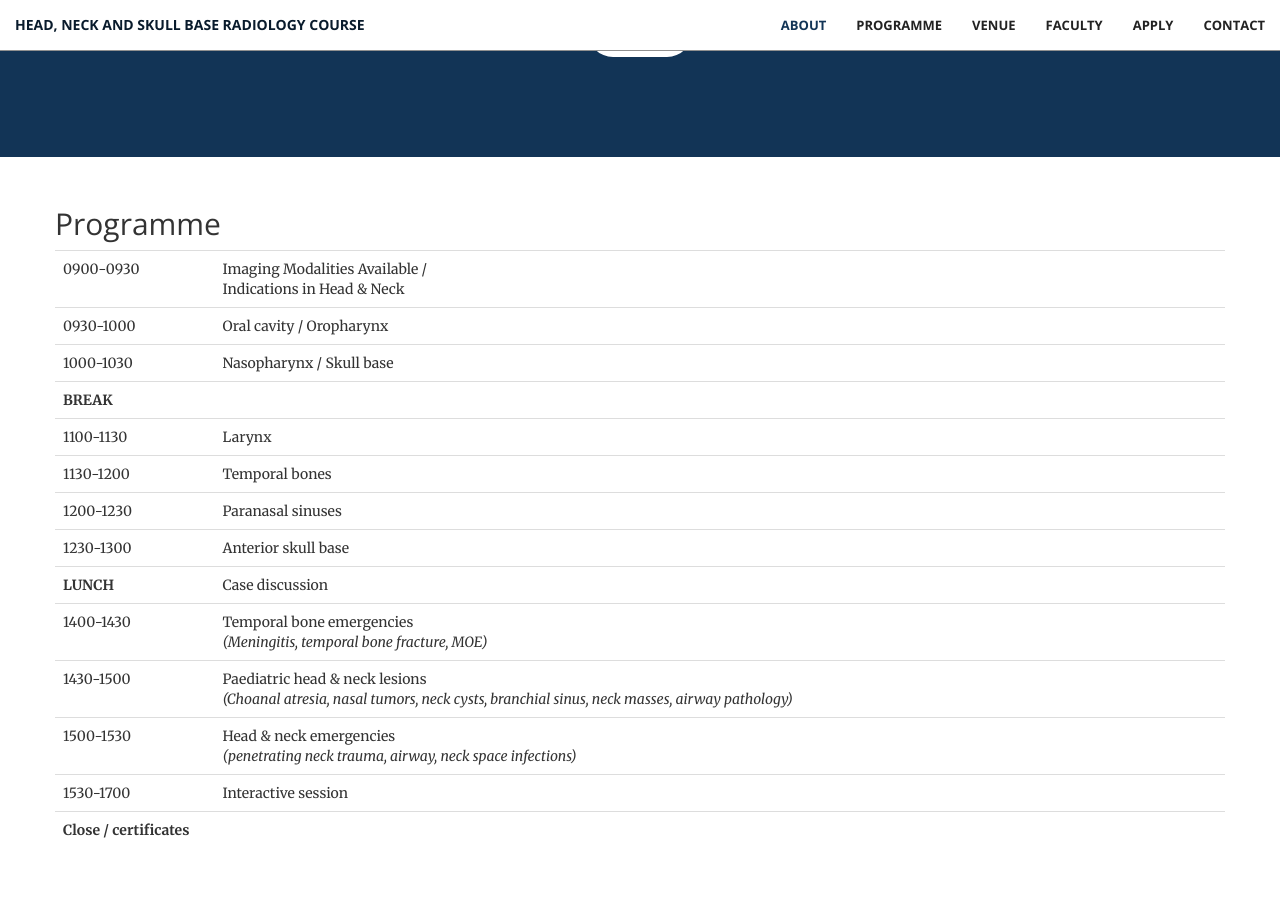
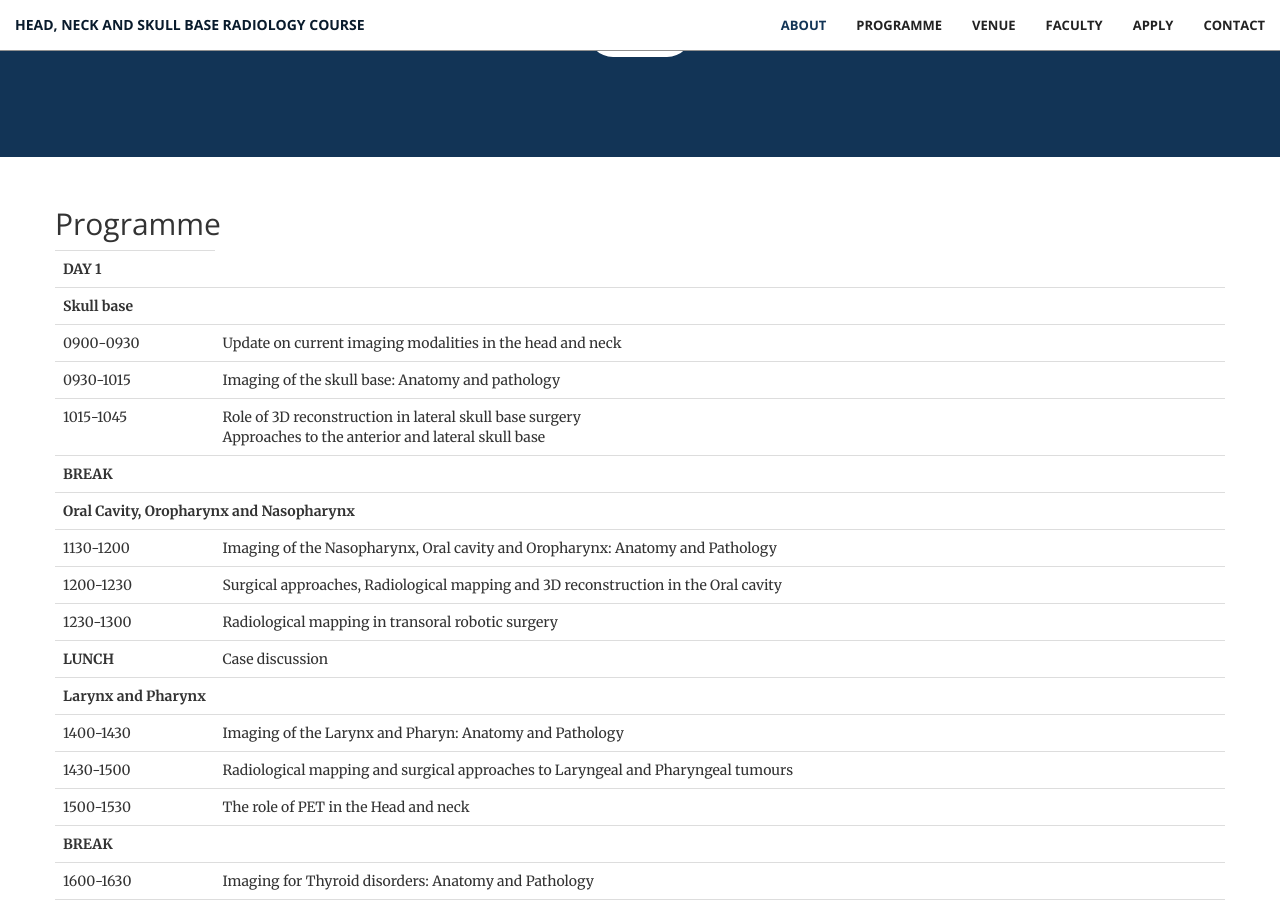
Before and after one commit to aberdeenradiology/aberdeenradiology.github.io, a Jekyll site: the page built from index.html, in a window 1280 px wide and 900 px high, scrolled down 1240 px. Built offline with Jekyll 4.4.1, drawn with Linux system fonts in a browser that asks for light colours; some of the changed text lies outside the part shown.

Commit message:
Update programme.html

```diff
--- a/_includes/programme.html
+++ b/_includes/programme.html
@@ -3,20 +3,26 @@
         <div class="row">
             <h2 class="section-heading">Programme</h2>
             <table class = "table">
-                <tr><td>0900-0930</td><td>Imaging Modalities Available /<br>Indications in Head & Neck</td></tr>
-                <tr><td>0930-1000</td><td>Oral cavity / Oropharynx</td></tr>
-                <tr><td>1000-1030</td><td>Nasopharynx / Skull base</td></tr>
+                <tr><td colspan = "1"><b>DAY 1</b></td></tr>
+                <tr><td colspan = "2"><b>Skull base</b></td></tr>
+                <tr><td>0900-0930</td><td>Update on current imaging modalities in the head and neck</td></tr>
+                <tr><td>0930-1015</td><td>Imaging of the skull base: Anatomy and pathology</td></tr>
+                <tr><td>1015-1045</td><td>Role of 3D reconstruction in lateral skull base surgery<br>Approaches to the anterior and lateral skull base</td></tr>
                 <tr><td colspan = "2"><b>BREAK</b></td></tr>
-                <tr><td>1100-1130</td><td>Larynx</td></tr>
-                <tr><td>1130-1200</td><td>Temporal bones</td></tr>
-                <tr><td>1200-1230</td><td>Paranasal sinuses</td></tr>
-                <tr><td>1230-1300</td><td>Anterior skull base</td></tr>
+                <tr><td colspan = "2"><b>Oral Cavity, Oropharynx and Nasopharynx</b></td></tr>
+                <tr><td>1130-1200</td><td>Imaging of the Nasopharynx, Oral cavity and Oropharynx: Anatomy and Pathology </td></tr>
+                <tr><td>1200-1230</td><td>Surgical approaches, Radiological mapping and 3D reconstruction in the Oral cavity</td></tr>
+                <tr><td>1230-1300</td><td>Radiological mapping in transoral robotic surgery</td></tr>
                 <tr><td><b>LUNCH</b></td><td>Case discussion</td></tr>
-                <tr><td>1400-1430</td><td>Temporal bone emergencies<br><i>(Meningitis, temporal bone fracture, MOE)</i></td></tr>
-                <tr><td>1430-1500</td><td>Paediatric head & neck lesions<br><i>(Choanal atresia, nasal tumors, neck cysts, branchial sinus, neck masses, airway pathology)</i></td></tr>
-                <tr><td>1500-1530</td><td>Head & neck emergencies<br><i>(penetrating neck trauma, airway, neck space infections)</i></td></tr>
-                <tr><td>1530-1700</td><td>Interactive session</td></tr>
-                <tr><td colspan = "2"><b>Close / certificates</b></td></tr>
+                <tr><td colspan = "2"><b>Larynx and Pharynx</b></td></tr>
+                <tr><td>1400-1430</td><td>Imaging of the Larynx and Pharyn: Anatomy and Pathology</td></tr>
+                <tr><td>1430-1500</td><td>Radiological mapping and surgical approaches to Laryngeal and Pharyngeal tumours</td></tr>
+                <tr><td>1500-1530</td><td>The role of PET in the Head and neck</td></tr>
+                <tr><td colspan = "2"><b>BREAK</b></td></tr>
+                <tr><td>1600-1630</td><td>Imaging for Thyroid disorders: Anatomy and Pathology</td></tr>
+                <tr><td>1630-1700</td><td>Radiological Mapping and resection of Thyroid tumours</td></tr>
+
+                <tr><td colspan = "2"><b>COURSE DINNER</b></td></tr>
             </table>
         </div>
     </div>
```
